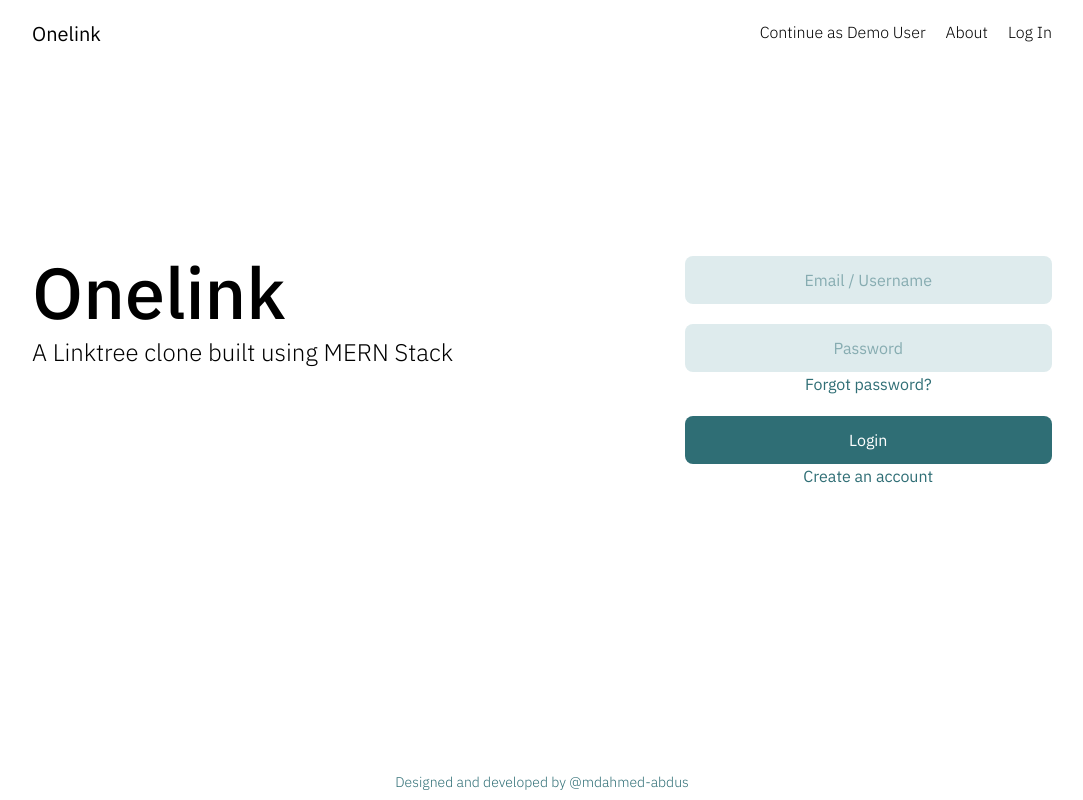
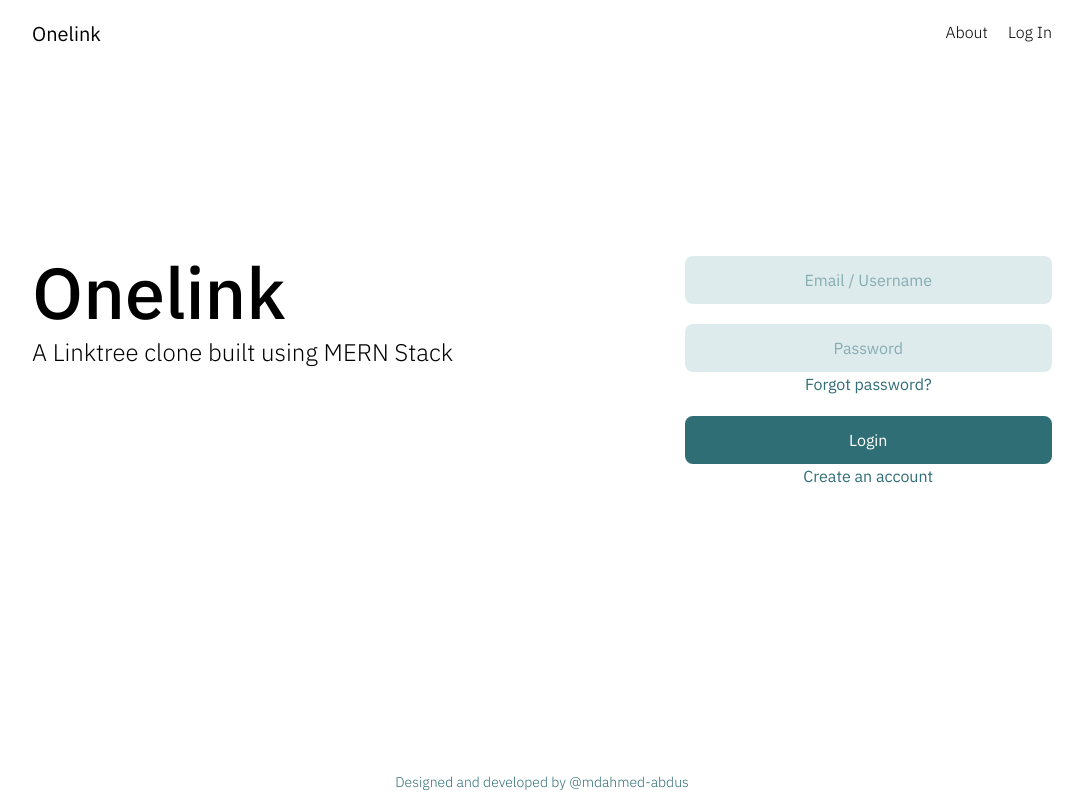
Before and after one commit to mdahmed-abdus/onelink, a React (Create React App) app in the folder frontend/: page / in a window 1280 px wide. Shown: the whole page, without its empty margins (98-1181 px from the left). Built offline with nearby package versions, Linux system fonts and the light colour scheme.

Commit message:
Remove continue as demo user from navbar

```diff
--- a/frontend/src/components/Navbar.js
+++ b/frontend/src/components/Navbar.js
@@ -15,7 +15,7 @@ function Navbar() {
   const { user } = useAuthContext();
 
   const links = [
-    { text: 'Continue as Demo User', url: '/coming-soon' },
+    // { text: 'Continue as Demo User', url: '/coming-soon' },
     { text: 'About', url: '/about' },
   ];
 
```
